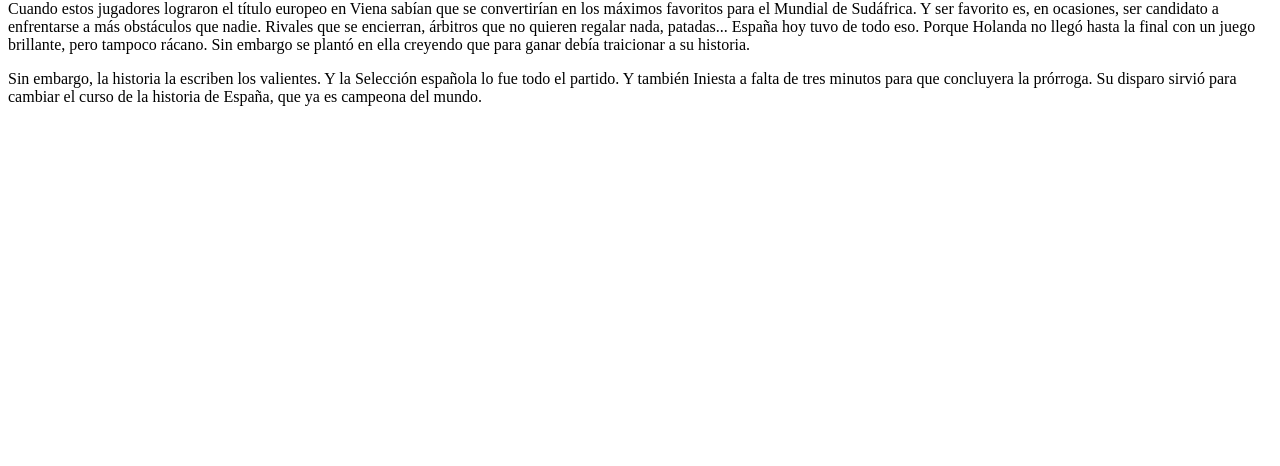
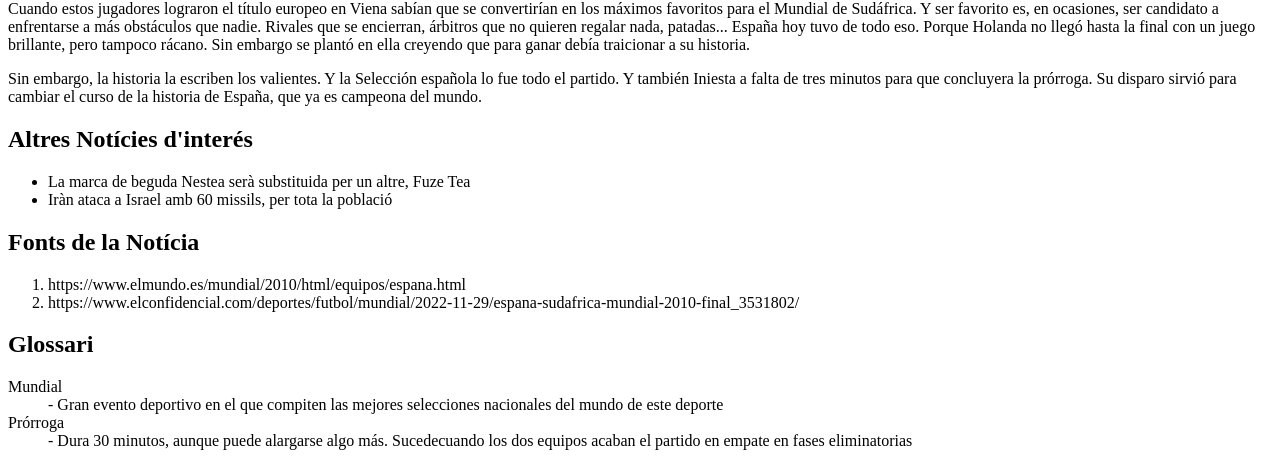
Before and after one commit to 1zan06/PROVA-1, a plain HTML site: page index.html in a window 1280 px wide. Shown: the part 932-1398 px from the top of the page. Before the commit the page ends 1054 px from the top, so only its background shows below. Drawn offline with Linux system fonts and the light colour scheme.

Commit message:
finalizado noticia

```diff
--- a/index.html
+++ b/index.html
@@ -22,7 +22,28 @@ Cuando estos jugadores lograron el título europeo en Viena sabían que se conve
 </p>
 Sin embargo, la historia la escriben los valientes. Y la Selección española lo fue todo el partido. Y también Iniesta a falta de tres minutos para que concluyera la prórroga. Su disparo sirvió para cambiar el curso de la historia de España, que ya es campeona del mundo.</p>
 
+<h2>Altres Notícies d'interés</h2>
 
+<ul>
+  <li>La marca de beguda Nestea serà substituida per un altre, Fuze Tea</li>
+  <li>Iràn ataca a Israel amb 60 missils, per tota la població</li>
+</ul>
+
+<h2>Fonts de la Notícia</h2>
+
+<ol>
+  <li>https://www.elmundo.es/mundial/2010/html/equipos/espana.html</li>
+  <li>https://www.elconfidencial.com/deportes/futbol/mundial/2022-11-29/espana-sudafrica-mundial-2010-final_3531802/</li>
+</ol>
+
+<h2>Glossari</h2>
+
+<dl>
+  <dt>Mundial</dt>
+  <dd>- Gran evento deportivo en el que compiten las mejores selecciones nacionales del mundo de este deporte</dd>
+  <dt>Prórroga</dt>
+  <dd>- Dura 30 minutos, aunque puede alargarse algo más. Sucedecuando los dos equipos acaban el partido en empate en fases eliminatorias</dd>
+</dl>
 
 
 
```
